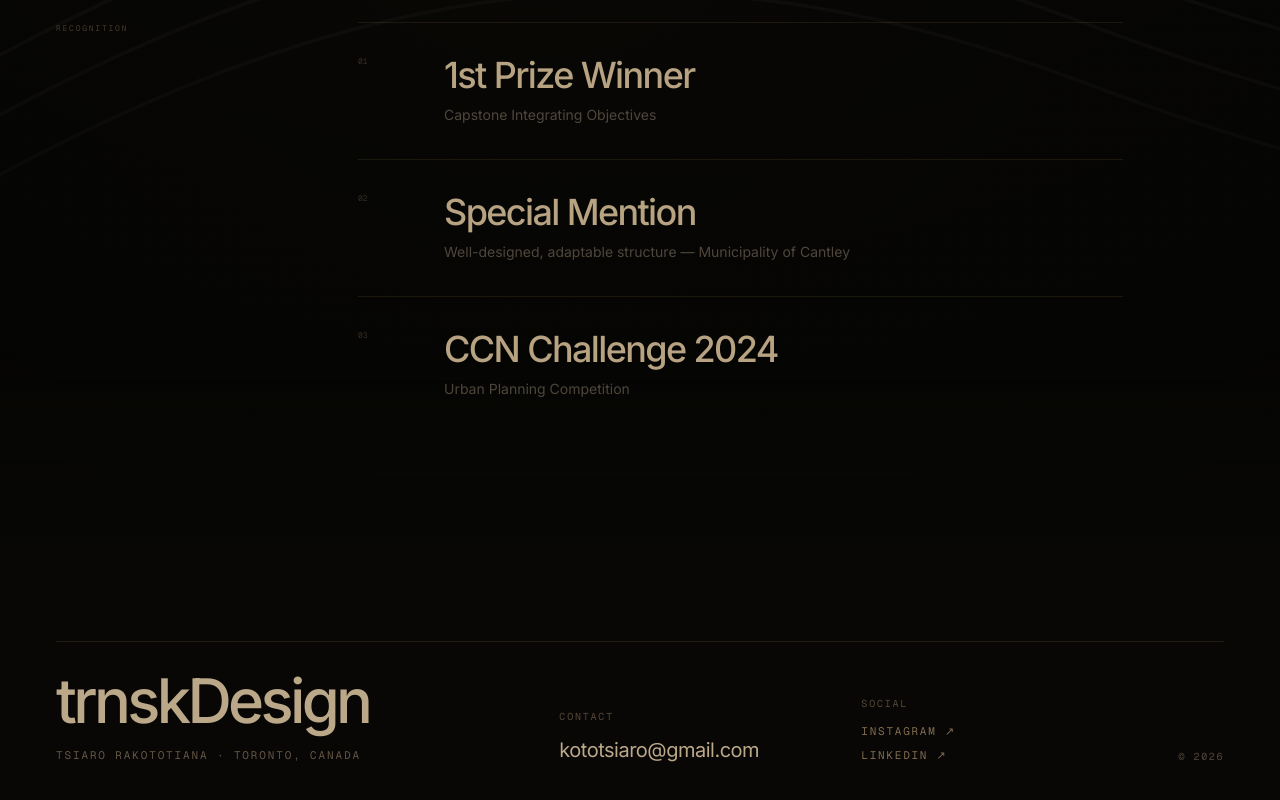
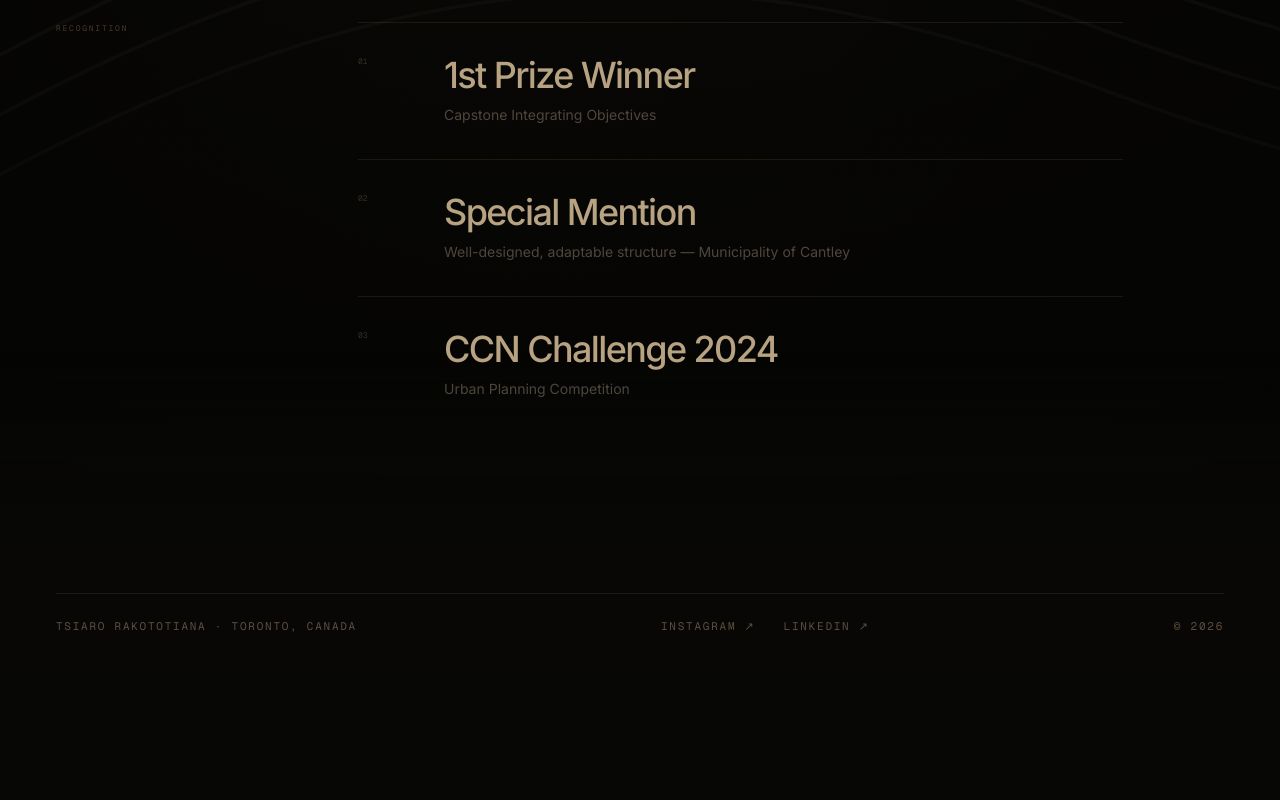
Before and after one commit to Mercy1o/tsiaro-portfolio, a Next.js app: page /about in a window 1280 px wide. Shown: the part 2504-3304 px from the top of the page. After the commit the page ends 3178 px from the top, so only its background shows below. Built offline with nearby package versions, Linux system fonts and the light colour scheme.

Commit message:
refine: remove duplicate brand and email from footer

```diff
--- a/components/Footer.tsx
+++ b/components/Footer.tsx
@@ -1,46 +1,34 @@
-import Link from "next/link";
 import { siteConfig } from "@/data/site";
 
 export default function Footer() {
   const year = new Date().getFullYear();
 
   return (
-    <footer className="relative bg-[#080706] px-5 pb-10 pt-20 text-[#bba888] md:px-10 md:pb-12 md:pt-24 lg:px-14">
-      <div className="mx-auto max-w-[1600px] border-t border-[#a98758]/16 pt-7">
-        <div className="grid gap-10 md:grid-cols-12 md:items-end">
-          <div className="md:col-span-5">
-            <Link
-              href="/"
-              className="text-[clamp(2.2rem,4.8vw,5.2rem)] font-medium leading-none tracking-[-.06em] text-[#d7c29f] transition-colors hover:text-[#ead8b9]"
+    <footer className="relative bg-[#080706] px-5 pb-9 pt-10 text-[#a99475] md:px-10 md:pb-10 md:pt-12 lg:px-14">
+      <div className="mx-auto max-w-[1600px] border-t border-[#a98758]/14 pt-6">
+        <div className="flex flex-col gap-5 font-mono text-[10px] uppercase tracking-[.16em] text-[#8f7a61]/62 md:flex-row md:items-center md:justify-between md:text-[11px]">
+          <p>{siteConfig.name} · {siteConfig.location}</p>
+
+          <div className="flex flex-wrap items-center gap-x-7 gap-y-2">
+            <a
+              href={siteConfig.social.instagram}
+              target="_blank"
+              rel="noreferrer"
+              className="transition-colors hover:text-[#d9c19c]"
             >
-              {siteConfig.brand}
-            </Link>
-            <p className="mt-4 max-w-md font-mono text-[10px] uppercase tracking-[.17em] text-[#988267]/64 md:text-[11px]">
-              {siteConfig.name} · {siteConfig.location}
-            </p>
-          </div>
-
-          <div className="md:col-span-3">
-            <p className="font-mono text-[10px] uppercase tracking-[.18em] text-[#8e7657]/58">Contact</p>
+              Instagram ↗
+            </a>
             <a
-              href={`mailto:${siteConfig.email}`}
-              className="mt-3 block text-lg tracking-[-.025em] text-[#c9b493] transition-colors hover:text-[#e6d2b1] md:text-xl"
+              href={siteConfig.social.linkedin}
+              target="_blank"
+              rel="noreferrer"
+              className="transition-colors hover:text-[#d9c19c]"
             >
-              {siteConfig.email}
+              LinkedIn ↗
             </a>
           </div>
 
-          <div className="md:col-span-2">
-            <p className="font-mono text-[10px] uppercase tracking-[.18em] text-[#8e7657]/58">Social</p>
-            <div className="mt-3 flex flex-col gap-2 font-mono text-[10px] uppercase tracking-[.16em] text-[#aa8c65]/76 md:text-[11px]">
-              <a href={siteConfig.social.instagram} target="_blank" rel="noreferrer" className="hover:text-[#e0c9a5]">Instagram ↗</a>
-              <a href={siteConfig.social.linkedin} target="_blank" rel="noreferrer" className="hover:text-[#e0c9a5]">LinkedIn ↗</a>
-            </div>
-          </div>
-
-          <div className="font-mono text-[10px] uppercase tracking-[.16em] text-[#87745e]/58 md:col-span-2 md:text-right">
-            © {year}
-          </div>
+          <p>© {year}</p>
         </div>
       </div>
     </footer>
```
